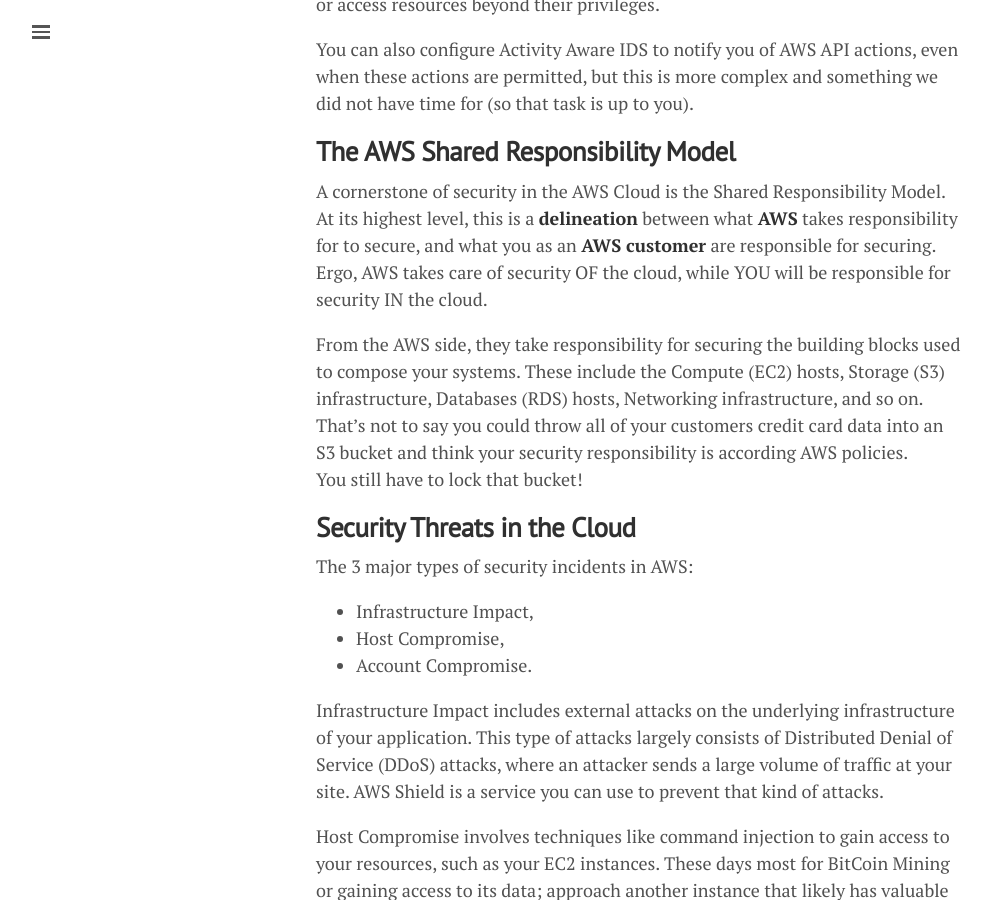
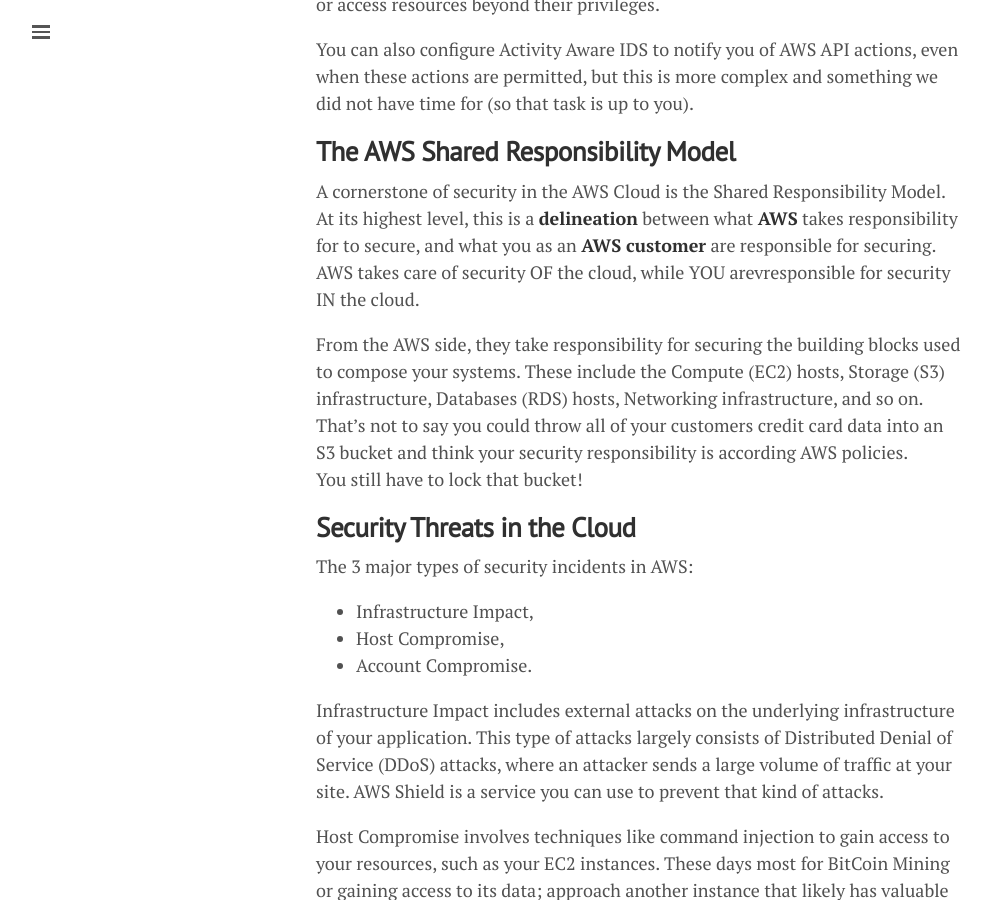
Before and after one commit to lgeurts/lgeurts.github.io, a Jekyll site: the page built from _posts/2021-11-02-activity-aware-ids-for-aws.md, in a window 1280 px wide and 900 px high, scrolled down 648 px. Shown: the whole window, without its empty margins (0-990 px from the left). Built offline with Jekyll 4.4.1, drawn with Linux system fonts in a browser that asks for light colours; nearby versions of some CDN libraries; comment, search, counter and statistics services are not loaded.

Commit message:
Update 2021-11-02-activity-aware-ids-for-aws.md

```diff
--- a/_posts/2021-11-02-activity-aware-ids-for-aws.md
+++ b/_posts/2021-11-02-activity-aware-ids-for-aws.md
@@ -18,7 +18,7 @@
 ## **The AWS Shared Responsibility Model**
 
 A cornerstone of security in the AWS Cloud is the Shared Responsibility Model. At its highest level, this is a **delineation** between what **AWS** takes responsibility for to secure, and what you as an **AWS customer** are responsible for securing.
-<br>Ergo, AWS takes care of security OF the cloud, while YOU will be responsible for security IN the cloud.
+<br>AWS takes care of security OF the cloud, while YOU arevresponsible for security IN the cloud.
 
 From the AWS side, they take responsibility for securing the building blocks used to compose your systems. These include the Compute (EC2) hosts, Storage (S3) infrastructure, Databases (RDS) hosts, Networking infrastructure, and so on. That’s not to say you could throw all of your customers credit card data into an S3 bucket and think your security responsibility is according AWS policies.
 <br>You still have to lock that bucket!
```
